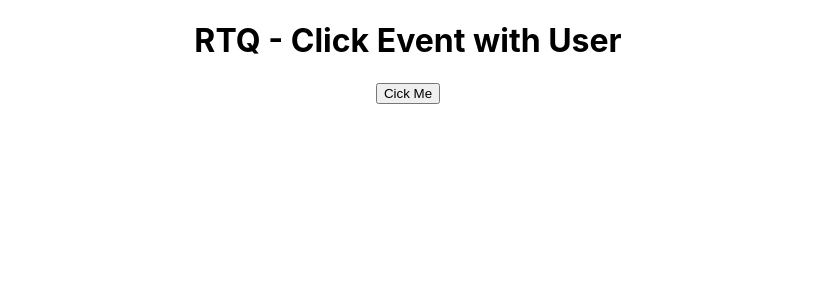
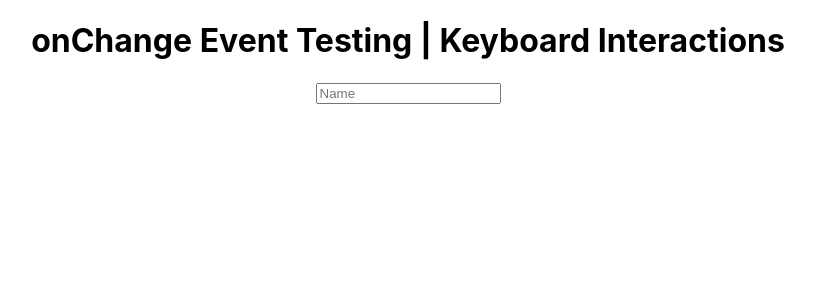
Before and after one commit to Govind2210/Jest-testing, a React (Create React App) app: page / in a window 1280 px wide. Shown: the top 300 px of the page, without its empty margins (232-1047 px from the left). Built offline with nearby package versions, Linux system fonts and the light colour scheme.

Commit message:
learn - onChange Event Testing

```diff
--- a/src/App.js
+++ b/src/App.js
@@ -2,20 +2,17 @@
 import "./App.css";
 
 function App() {
-  const [data, setData] = useState("RTQ - Click Event with User");
+  const [data, setData] = useState("");
   return (
     <>
       <div className="App">
         <h1 id="divtextOne" data-testid="div-test-h2">
-          {data}
+          onChange Event Testing | Keyboard Interactions
         </h1>
-        <button
-          onClick={() => {
-            setData("RTQ - Click Event with User Event Library");
-          }}
-        >
-          Cick Me
-        </button>
+        {
+          <h1>{data}</h1>
+        }
+        <input type="text" onChange={(e)=>{setData(e.target.value)}} placeholder="Name" />
       </div>
     </>
   );
```
Also changed, not shown: 1 other file (tests, documents, lock files or other folders).
